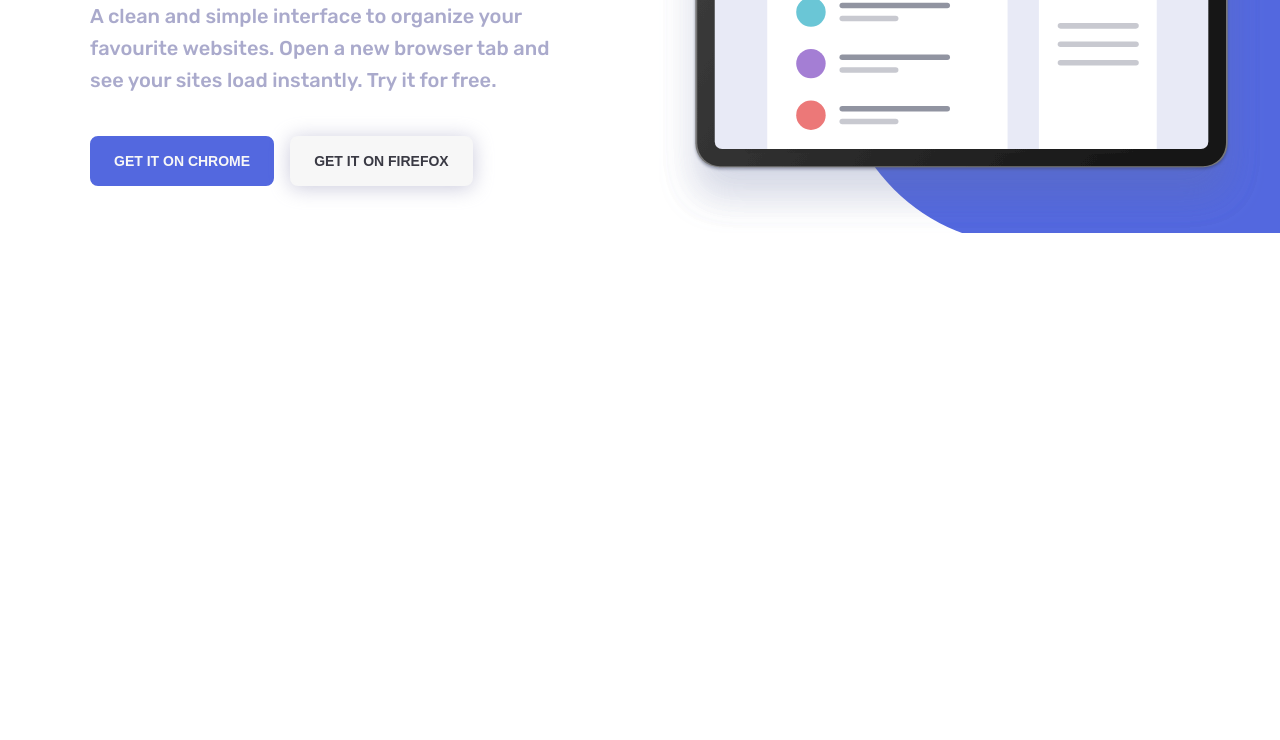
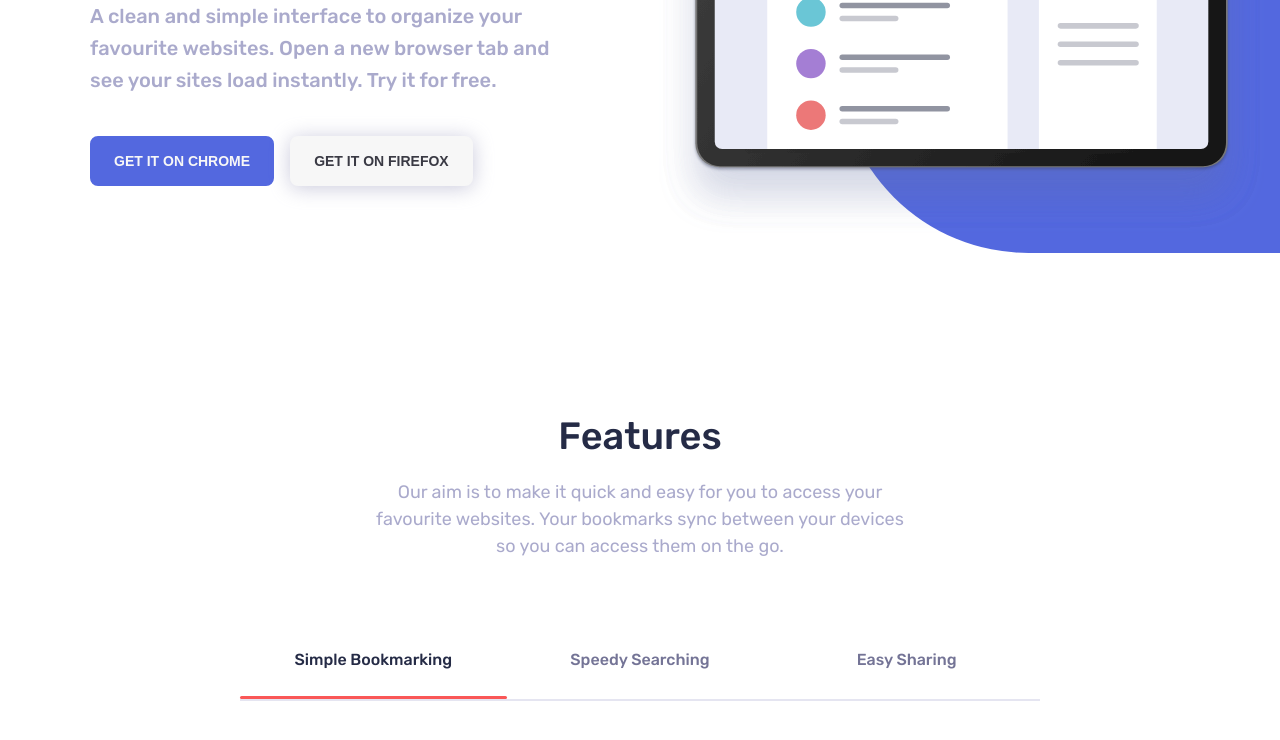
Before and after one commit to MohamadBiomy/bookmark-landing-page, a plain HTML site: page index.html in a window 1280 px wide. Shown: the part 436-1176 px from the top of the page. Before the commit the page ends 800 px from the top, so only its background shows below. Drawn offline with Linux system fonts and the light colour scheme.

Commit message:
features toggle

```diff
--- a/CSS/style.css
+++ b/CSS/style.css
@@ -197,6 +197,7 @@ header .social {
   align-items: center;
   margin-top: 100px;
   position: relative;
+  padding-bottom: 60px;
 }
 .landing .container::after {
   content: "";
@@ -295,3 +296,70 @@ header .social {
   }
 }
 /* landing section end */
+
+
+/* features section start */
+.features .container {
+  margin-top: 120px;
+}
+.features h2 {
+  color: var(--blue-950);
+  text-align: center;
+  margin-bottom: 20px;
+  font-weight: 500;
+  font-size: 38px;
+}
+.features h2 + p {
+  width: 49%;
+  margin: auto;
+  line-height: 1.5;
+  font-size: 18px;
+  text-align: center;
+  color: #aaaacc;
+}
+.features .features-toggle {
+  margin: 60px auto;
+  width: 800px;
+  display: flex;
+  align-items: center;
+  border-bottom: 2px solid #d2d2e691;
+  position: relative;
+  --slide-offset: 0;
+}
+.features-toggle:has(span:first-of-type.active) {
+  --slide-offset: 0;
+}
+.features-toggle:has(span:nth-of-type(2).active) {
+  --slide-offset: 100%;
+}
+.features-toggle:has(span:last-of-type.active) {
+  --slide-offset: 200%;
+}
+.features-toggle span {
+  width: calc(1 / 3 * 100%);
+  display: block;
+  cursor: pointer;
+  text-align: center;
+  color: #747496;
+  font-weight: 500;
+  padding: 30px 0;
+  transition: .3s;
+}
+.features-toggle span:not(.active):hover {
+  color: var(--red-400);
+}
+.features-toggle span.active {
+  color: var(--blue-950);
+}
+.features-toggle::after {
+  content: "";
+  height: 3px;
+  width: calc(1 / 3 * 100%);
+  background-color: var(--red-400);
+  transition: .3s;
+  border-radius: 2px;
+  transform: translateX(var(--slide-offset));
+  position: absolute;
+  bottom: 0;
+}
+/* features section end */
--- a/index.html
+++ b/index.html
@@ -35,6 +35,7 @@
     </div>
   </header>
 
+
   <!-- landing section -->
   <div class="landing">
     <div class="container">
@@ -56,6 +57,23 @@
     </div>
   </div>
 
+
+  <!-- features section -->
+  <div class="features">
+    <div class="container">
+      <h2>Features</h2>
+      <p>
+        Our aim is to make it quick and easy for you to access your favourite websites.
+        Your bookmarks sync between your devices so you can access them on the go.
+      </p>
+      <div class="features-toggle">
+        <span class="active">Simple Bookmarking</span>
+        <span>Speedy Searching</span>
+        <span>Easy Sharing</span>
+      </div>
+    </div>
+  </div>
+
   <div class="overlay blue"></div>
   <script src="main.js"></script>
 </body>
--- a/main.js
+++ b/main.js
@@ -3,6 +3,8 @@ const logo = document.querySelector("header .logo img")
 const linksDiv = document.querySelector("header .links")
 const burger = document.getElementById("burger-menu")
 const overlay = document.querySelector(".overlay.blue")
+const featuresToggle = document.querySelectorAll(".features-toggle span")
+
 // Variables
 let isMenuExisted = false
 
@@ -37,3 +39,12 @@ window.addEventListener("resize", () => {
     isMenuExisted = false
   }
 })
+
+
+// Features toggle
+featuresToggle.forEach(span => {
+  span.addEventListener("click", () => {
+    featuresToggle.forEach(s => s.classList.remove("active"))
+    span.classList.add("active")
+  })
+})
```
